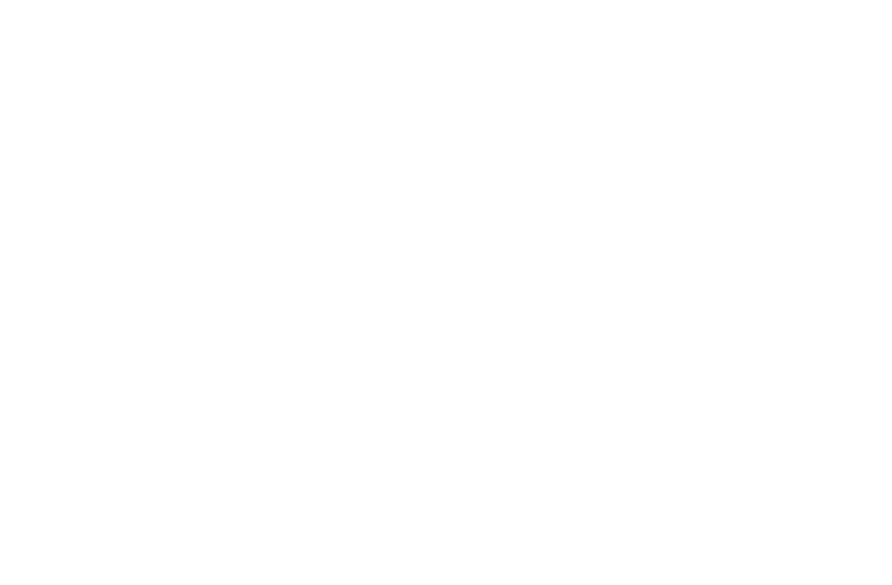
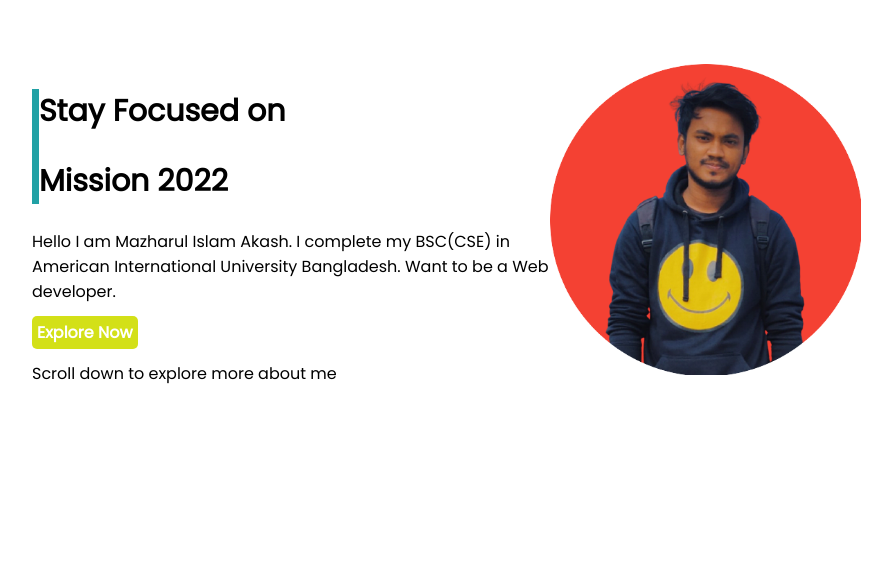
Before and after one commit to mazharulakash/mission2022-repo, a plain HTML site: page index.html in a window 1280 px wide. Shown: the whole page, without its empty margins (32-924 px from the left). Drawn offline with Linux system fonts and the light colour scheme.

Commit message:
first section

```diff
--- a/index.html
+++ b/index.html
@@ -5,8 +5,27 @@
     <meta http-equiv="X-UA-Compatible" content="IE=edge">
     <meta name="viewport" content="width=device-width, initial-scale=1.0">
     <title>Mission 2022</title>
+    <link rel="preconnect" href="https://fonts.googleapis.com">
+<link rel="preconnect" href="https://fonts.gstatic.com" crossorigin>
+<link href="https://fonts.googleapis.com/css2?family=Heebo:wght@500&family=Poppins&display=swap" rel="stylesheet">
+<link rel="stylesheet" href="style.css">
 </head>
 <body>
-
+    <section class="first-section">
+        <div class="section-div">
+            <div class="first-left1">
+                <h1>Stay Focused on</h1>
+                <h1>Mission 2022</h1>
+            </div>
+            <div class="first-left2">
+                <p>Hello I am Mazharul Islam Akash. I complete my BSC(CSE) in American International University Bangladesh. Want to be a Web developer.</p>
+            </div>
+            <a  class="first-btn1" target="_blank" href="">Explore Now</a>
+            <p>Scroll down to explore more about me</p>
+        </div>
+        <div class="section-div">
+            <img src="./images/person/akash.png" alt="" srcset="">
+        </div>
+    </section>
 </body>
 </html>
--- /dev/null
+++ b/style.css
@@ -0,0 +1,35 @@
+body
+{
+    font-family: 'Poppins', sans-serif;
+    margin: 0px;
+    padding: 5%;
+}
+.first-section
+{
+    display: flex;
+}
+.section-div
+{
+    width: 45%;
+}
+.section-div img
+{
+    width: 60%;
+    padding-bottom: 200px;
+}
+.first-left1
+{
+    border-left: 7px solid rgb(33, 161, 165);
+    background-image: -moz-linear-gradient(rgb(212, 82, 82));
+    border-image-slice: 1;
+    font-size: 20px;
+}
+.first-btn1
+{
+    border-radius: 5px;
+    color: white;
+    font-weight: 700;
+    text-decoration: none;
+    background-color: rgb(211, 224, 24);
+    padding: 5px 5px ;
+}
```
Also changed, not shown: images/illustrators/illustrator-1.png (added), images/illustrators/illustrator-2.png (added), images/illustrators/illustrator-3.png (added), images/person/akash.png (added), images/person/p1.png (added).
